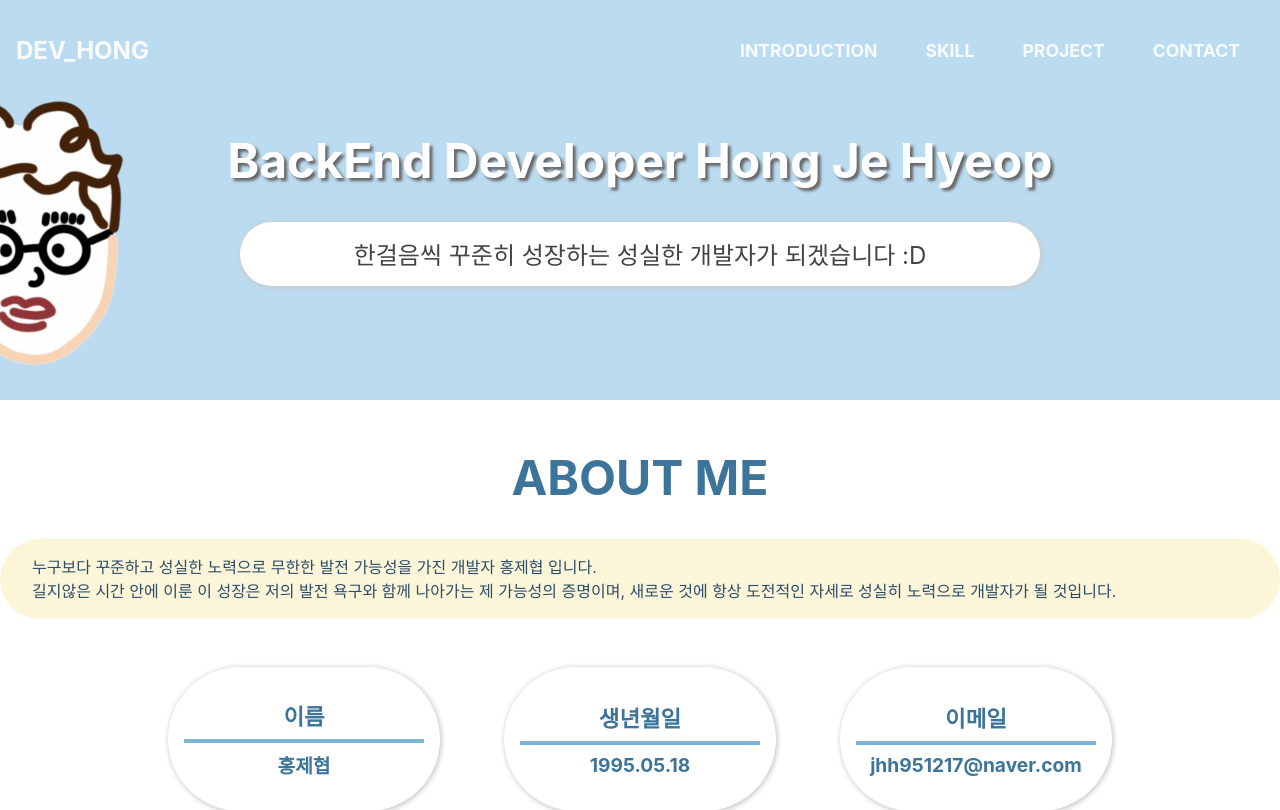
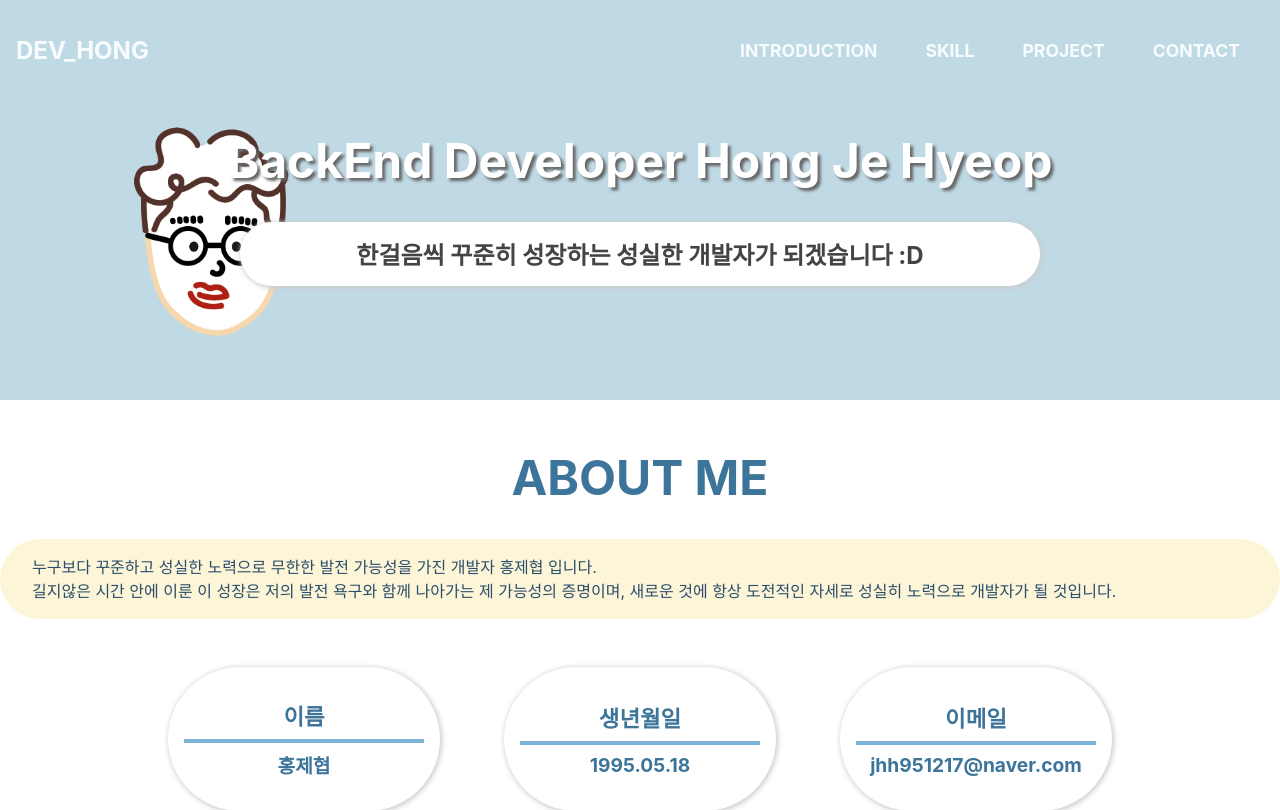
Before and after one commit to HongJeHyeop/My-Landing-Page, a React (Create React App) app: page / in a window 1280 px wide. Shown: the top 810 px of the page. Built offline with nearby package versions, Linux system fonts and the light colour scheme.

Commit message:
Design : modify title image (230707)

```diff
--- a/src/css/titleImage.css
+++ b/src/css/titleImage.css
@@ -1,6 +1,6 @@
 #title-image {
     background:/* linear-gradient(rgba(195, 232, 255, 0.3) 0, rgba(195, 232, 255, 0.3) 0),*/
-            url("../img/hong.jpg") no-repeat center;
+            url("../img/hong.png") no-repeat center;
     width: 100%;
     background-size: cover;
 
@@ -39,6 +39,7 @@
 }
 #title-image-wrap > div > span {
     font-size: 1.5rem;
+    font-weight: bold;
     color: #444;
 }
 
```
Also changed, not shown: src/img/hong.png (added).
